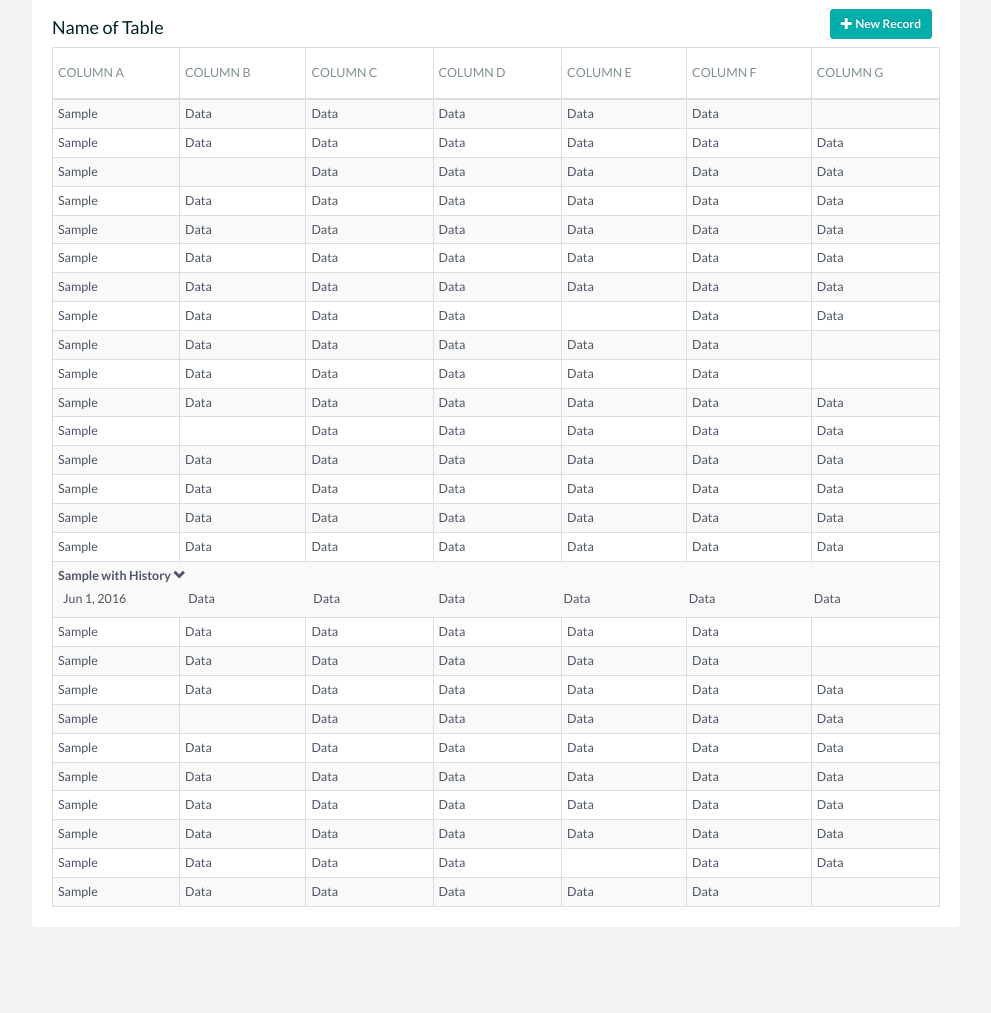
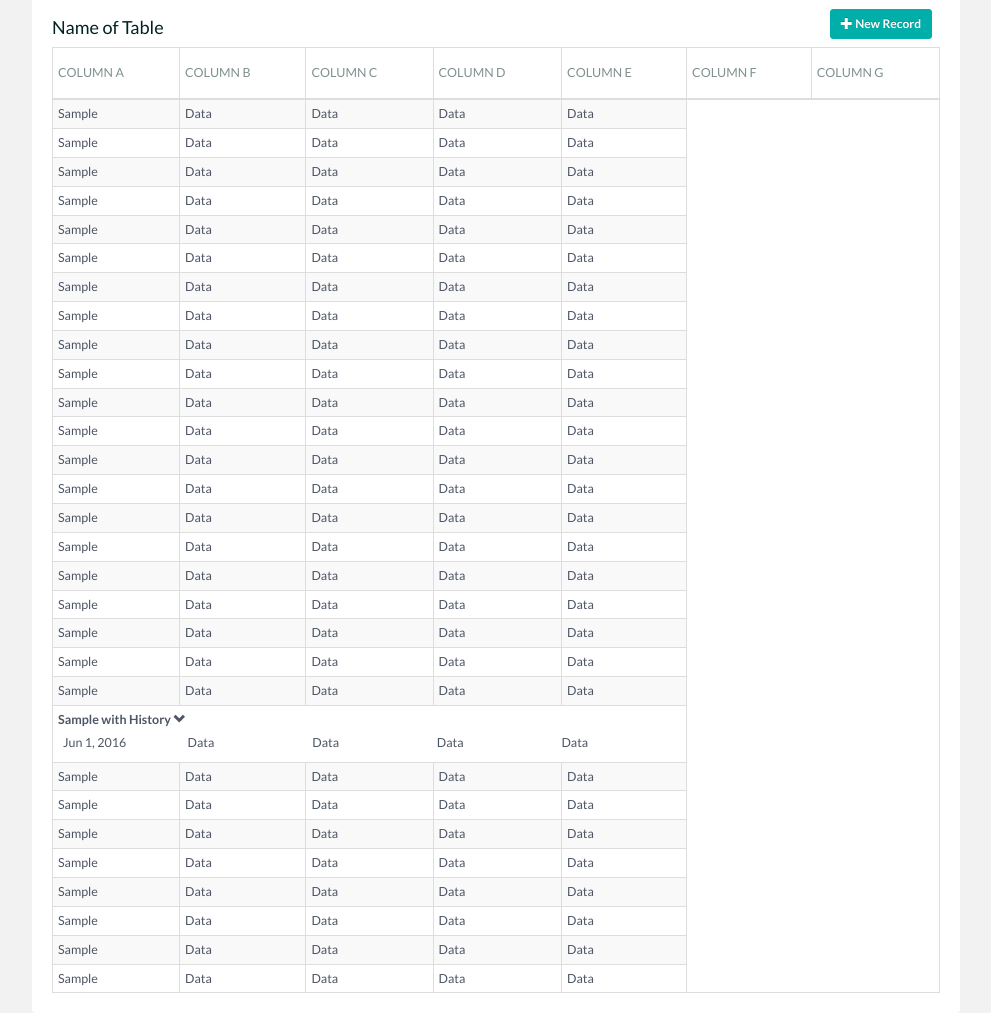
Before and after one commit to paulvanslembrouck/paulvanslembrouck.github.io, a website: page bigfoot/table-small.html in a window 1280 px wide. Shown: the part 411-1424 px from the top of the page, without its empty margins (144-1135 px from the left). Before the commit the page ends 1338 px from the top, so only its background shows below. Drawn offline with nearby package versions, Linux system fonts and the light colour scheme.

Commit message:
small table smaller

```diff
--- a/bigfoot/table-small.html
+++ b/bigfoot/table-small.html
@@ -208,103 +208,112 @@
 					</thead>
 					<tbody>
 						<tr class="">
-							<td>Sample</td><td>Data</td><td>Data</td><td>Data</td><td>Data</td><td>Data</td><td></td>
+							<td>Sample</td><td>Data</td><td>Data</td><td>Data</td><td>Data</td>
 						</tr>
 						<tr class="">
-							<td>Sample</td><td>Data</td><td>Data</td><td>Data</td><td>Data</td><td>Data</td><td>Data</td>
+							<td>Sample</td><td>Data</td><td>Data</td><td>Data</td><td>Data</td>
 						</tr>
 						<tr class="">
-							<td>Sample</td><td></td><td>Data</td><td>Data</td><td>Data</td><td>Data</td><td>Data</td>
+							<td>Sample</td><td>Data</td><td>Data</td><td>Data</td><td>Data</td>
 						</tr>
 						<tr class="">
-							<td>Sample</td><td>Data</td><td>Data</td><td>Data</td><td>Data</td><td>Data</td><td>Data</td>
+							<td>Sample</td><td>Data</td><td>Data</td><td>Data</td><td>Data</td>
 						</tr>
 						<tr class="">
-							<td>Sample</td><td>Data</td><td>Data</td><td>Data</td><td>Data</td><td>Data</td><td>Data</td>
+							<td>Sample</td><td>Data</td><td>Data</td><td>Data</td><td>Data</td>
 						</tr>
 						<tr class="">
-							<td>Sample</td><td>Data</td><td>Data</td><td>Data</td><td>Data</td><td>Data</td><td>Data</td>
+							<td>Sample</td><td>Data</td><td>Data</td><td>Data</td><td>Data</td>
 						</tr>
 						<tr class="">
-							<td>Sample</td><td>Data</td><td>Data</td><td>Data</td><td>Data</td><td>Data</td><td>Data</td>
+							<td>Sample</td><td>Data</td><td>Data</td><td>Data</td><td>Data</td>
 						</tr>
 						<tr class="">
-							<td>Sample</td><td>Data</td><td>Data</td><td>Data</td><td></td><td>Data</td><td>Data</td>
+							<td>Sample</td><td>Data</td><td>Data</td><td>Data</td><td>Data</td>
 						</tr>
 						<tr class="">
-							<td>Sample</td><td>Data</td><td>Data</td><td>Data</td><td>Data</td><td>Data</td><td></td>
+							<td>Sample</td><td>Data</td><td>Data</td><td>Data</td><td>Data</td>
 						</tr>
 						<tr class="">
-							<td>Sample</td><td>Data</td><td>Data</td><td>Data</td><td>Data</td><td>Data</td><td></td>
+							<td>Sample</td><td>Data</td><td>Data</td><td>Data</td><td>Data</td>
 						</tr>
 						<tr class="">
-							<td>Sample</td><td>Data</td><td>Data</td><td>Data</td><td>Data</td><td>Data</td><td>Data</td>
+							<td>Sample</td><td>Data</td><td>Data</td><td>Data</td><td>Data</td>
 						</tr>
 						<tr class="">
-							<td>Sample</td><td></td><td>Data</td><td>Data</td><td>Data</td><td>Data</td><td>Data</td>
+							<td>Sample</td><td>Data</td><td>Data</td><td>Data</td><td>Data</td>
 						</tr>
 						<tr class="">
-							<td>Sample</td><td>Data</td><td>Data</td><td>Data</td><td>Data</td><td>Data</td><td>Data</td>
+							<td>Sample</td><td>Data</td><td>Data</td><td>Data</td><td>Data</td>
 						</tr>
 						<tr class="">
-							<td>Sample</td><td>Data</td><td>Data</td><td>Data</td><td>Data</td><td>Data</td><td>Data</td>
+							<td>Sample</td><td>Data</td><td>Data</td><td>Data</td><td>Data</td>
 						</tr>
 						<tr class="">
-							<td>Sample</td><td>Data</td><td>Data</td><td>Data</td><td>Data</td><td>Data</td><td>Data</td>
+							<td>Sample</td><td>Data</td><td>Data</td><td>Data</td><td>Data</td>
 						</tr>
 						<tr class="">
-							<td>Sample</td><td>Data</td><td>Data</td><td>Data</td><td>Data</td><td>Data</td><td>Data</td>
+							<td>Sample</td><td>Data</td><td>Data</td><td>Data</td><td>Data</td>
+						</tr>
+						<tr class="">
+							<td>Sample</td><td>Data</td><td>Data</td><td>Data</td><td>Data</td>
+						</tr>
+						<tr class="">
+							<td>Sample</td><td>Data</td><td>Data</td><td>Data</td><td>Data</td>
+						</tr>
+						<tr class="">
+							<td>Sample</td><td>Data</td><td>Data</td><td>Data</td><td>Data</td>
+						</tr>
+						<tr class="">
+							<td>Sample</td><td>Data</td><td>Data</td><td>Data</td><td>Data</td>
+						</tr>
+						<tr class="">
+							<td>Sample</td><td>Data</td><td>Data</td><td>Data</td><td>Data</td>
 						</tr>
 						<tr class="collapsed-row collapsed">
-							<td colspan="7">
+							<td colspan="5">
 								<strong>Sample with History</strong>
 								<span class="glyphicon glyphicon-chevron-up icon-collapse" aria-hidden="true"></span>
 		         				<span class="glyphicon glyphicon-chevron-down icon-expand" aria-hidden="true"></span>
 								<table class="collapse-table table-hover table-condensed">
 									<tr class="first-row">
-										<td>Jun 1, 2016</td><td>Data</td><td>Data</td><td>Data</td><td>Data</td><td>Data</td><td>Data</td>
+										<td>Jun 1, 2016</td><td>Data</td><td>Data</td><td>Data</td><td>Data</td>
 									</tr>
 									<tr class="child-row">
-										<td>May 1, 2016</td><td>Data</td><td>Data</td><td>Data</td><td>Data</td><td>Data</td><td>Data</td>
+										<td>May 1, 2016</td><td>Data</td><td>Data</td><td>Data</td><td>Data</td>
 									</tr>
 									<tr class="child-row">
-										<td>Apr 1, 2016</td><td>Data</td><td>Data</td><td>Data</td><td>Data</td><td>Data</td><td>Data</td>
+										<td>Apr 1, 2016</td><td>Data</td><td>Data</td><td>Data</td><td>Data</td>
 									</tr>
 									<tr class="child-row">
-										<td>Mar 1, 2016</td><td>Data</td><td>Data</td><td>Data</td><td>Data</td><td>Data</td><td>Data</td>
+										<td>Mar 1, 2016</td><td>Data</td><td>Data</td><td>Data</td><td>Data</td>
 									</tr>
 								</table>
 							</td>
 						</tr>
 						<tr class="">
-							<td>Sample</td><td>Data</td><td>Data</td><td>Data</td><td>Data</td><td>Data</td><td></td>
+							<td>Sample</td><td>Data</td><td>Data</td><td>Data</td><td>Data</td>
 						</tr>
 						<tr class="">
-							<td>Sample</td><td>Data</td><td>Data</td><td>Data</td><td>Data</td><td>Data</td><td></td>
+							<td>Sample</td><td>Data</td><td>Data</td><td>Data</td><td>Data</td>
 						</tr>
 						<tr class="">
-							<td>Sample</td><td>Data</td><td>Data</td><td>Data</td><td>Data</td><td>Data</td><td>Data</td>
+							<td>Sample</td><td>Data</td><td>Data</td><td>Data</td><td>Data</td>
 						</tr>
 						<tr class="">
-							<td>Sample</td><td></td><td>Data</td><td>Data</td><td>Data</td><td>Data</td><td>Data</td>
+							<td>Sample</td><td>Data</td><td>Data</td><td>Data</td><td>Data</td>
 						</tr>
 						<tr class="">
-							<td>Sample</td><td>Data</td><td>Data</td><td>Data</td><td>Data</td><td>Data</td><td>Data</td>
+							<td>Sample</td><td>Data</td><td>Data</td><td>Data</td><td>Data</td>
 						</tr>
 						<tr class="">
-							<td>Sample</td><td>Data</td><td>Data</td><td>Data</td><td>Data</td><td>Data</td><td>Data</td>
+							<td>Sample</td><td>Data</td><td>Data</td><td>Data</td><td>Data</td>
 						</tr>
 						<tr class="">
-							<td>Sample</td><td>Data</td><td>Data</td><td>Data</td><td>Data</td><td>Data</td><td>Data</td>
+							<td>Sample</td><td>Data</td><td>Data</td><td>Data</td><td>Data</td>
 						</tr>
 						<tr class="">
-							<td>Sample</td><td>Data</td><td>Data</td><td>Data</td><td>Data</td><td>Data</td><td>Data</td>
-						</tr>
-						<tr class="">
-							<td>Sample</td><td>Data</td><td>Data</td><td>Data</td><td></td><td>Data</td><td>Data</td>
-						</tr>
-						<tr class="">
-							<td>Sample</td><td>Data</td><td>Data</td><td>Data</td><td>Data</td><td>Data</td><td></td>
+							<td>Sample</td><td>Data</td><td>Data</td><td>Data</td><td>Data</td>
 						</tr>
 					</tbody>
 				</table>
```
